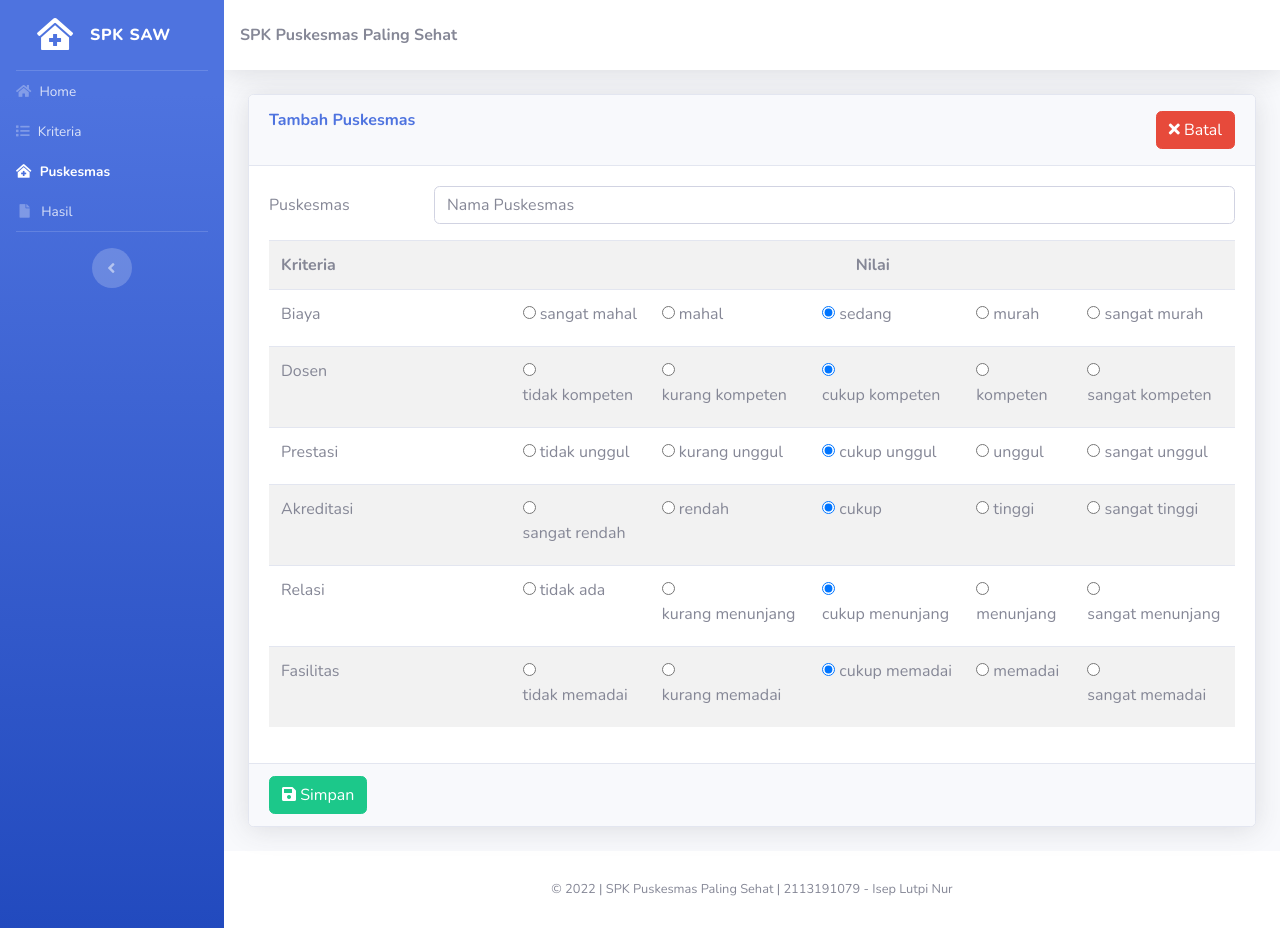
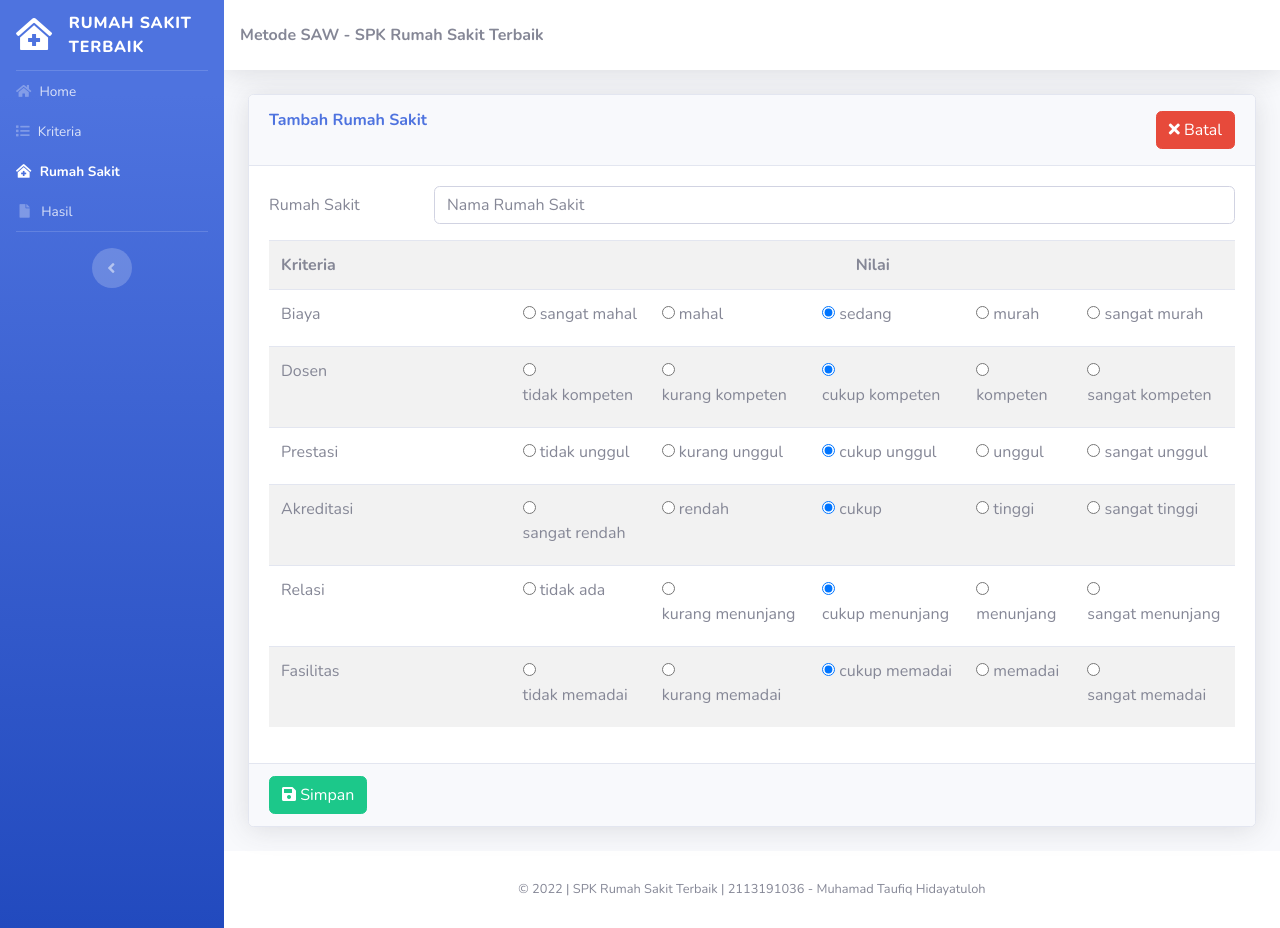
Before and after one commit to upi20/puskesmas-terbaik, a CodeIgniter app: page /puskesmas/tambah in a window 1280 px wide. Run offline with CodeIgniter, Linux system fonts and the light colour scheme; data comes from the database, SQL or seed files in the repository.

Commit message:
ganti puskesmas jadi rumah sakit

```diff
--- a/application/views/layouts/index.php
+++ b/application/views/layouts/index.php
@@ -1,11 +1,11 @@
 <div class="card shadow mb-4">
 	<div class="card-header py-3">
-		<h6 class="m-0 font-weight-bold text-primary">SPK Puskesmas Paling Sehat</h6>
+		<h6 class="m-0 font-weight-bold text-primary">Aplikasi Rumah Sakit Terbaik</h6>
 	</div>
 	<div class="card-body">
 		<h5 class="font-weight-bold h5">Deskripsi Aplikasi:</h5>
-		<p>Aplikasi ini dibuat oleh Isep Lutpi Nur (2113191079) untuk memenuhi tugas mata kuliah Sistem Pendukung Keputusan.</p>
-		<p>Aplikasi ini digunakan sebagai pendukung keputusan untuk saran puskesmas terbaik dengan metode SAW.</p>
+		<p>Aplikasi ini dibuat oleh Muhamad Taufiq Hidayatuloh (2113191036) untuk memenuhi tugas mata kuliah Sistem Pendukung Keputusan.</p>
+		<p>Aplikasi ini digunakan sebagai pendukung keputusan untuk saran rumah sakit terbaik dengan Metode Simple Additive Weighting (SAW).</p>
 		<br>
 		<h5 class="font-weight-bold">Cara Penggunaan:</h5>
 		<ol>
--- a/application/views/layouts/layout.php
+++ b/application/views/layouts/layout.php
@@ -28,7 +28,8 @@
 				<div class="sidebar-brand-icon">
 					<i class="fas fa-clinic-medical"></i>
 				</div>
-				<div class="sidebar-brand-text mx-3">SPK SAW</div>
+				<div class="sidebar-brand-text mx-3 text-left">Rumah Sakit Terbaik</div>
+
 			</a>
 
 			<!-- Divider -->
@@ -53,7 +54,7 @@
 			<li class="nav-item <?= $active ?>">
 				<a class="nav-link py-2" href="<?= site_url('puskesmas') ?>">
 					<i class="fas fa-clinic-medical"></i>
-					<span>Puskesmas</span></a>
+					<span>Rumah Sakit</span></a>
 			</li>
 
 			<?php $active = $this->uri->segment(1) == 'rangking' ? 'active' : ''; ?>
@@ -88,7 +89,7 @@
 						<i class="fa fa-bars"></i>
 					</button>
 
-					<span class="fw-bold font-weight-bold my-0 mr-0 ">SPK Puskesmas Paling Sehat</span>
+					<span class="fw-bold font-weight-bold my-0 mr-0 ">Metode SAW - SPK Rumah Sakit Terbaik</span>
 				</nav>
 				<!-- End of Topbar -->
 
@@ -107,7 +108,7 @@
 			<footer class="sticky-footer bg-white">
 				<div class="container my-auto">
 					<div class="copyright text-center my-auto">
-						<span>&copy; <?= date('Y') ?> | SPK Puskesmas Paling Sehat | 2113191079 - Isep Lutpi Nur</span>
+						<span>&copy; <?= date('Y') ?> | SPK Rumah Sakit Terbaik | 2113191036 - Muhamad Taufiq Hidayatuloh</span>
 					</div>
 				</div>
 			</footer>
--- a/application/views/puskesmas/index.php
+++ b/application/views/puskesmas/index.php
@@ -14,7 +14,7 @@ if (isset($msg)) {
 	<div class="col-lg-6">
 		<div class="card shadow mb-4">
 			<div class="card-header py-3 d-flex flex-md-row  justify-content-between">
-				<h6 class="m-0 font-weight-bold text-primary">List Puskesmas</h6>
+				<h6 class="m-0 font-weight-bold text-primary">List Rumah Sakit</h6>
 				<div>
 					<a href="<?= site_url('puskesmas/tambah') ?>" class="btn btn-primary btn-sm"><i class="fas fa-plus"></i> Tambah</a>
 				</div>
@@ -25,7 +25,7 @@ if (isset($msg)) {
 						<thead>
 							<tr>
 								<th class="col-md-1">No</th>
-								<th class="col-md-6">Puskesmas</th>
+								<th class="col-md-6">Rumah Sakit</th>
 								<th class="col-md-5 ">Action</th>
 							</tr>
 						</thead>
--- a/application/views/puskesmas/tambah.php
+++ b/application/views/puskesmas/tambah.php
@@ -12,7 +12,7 @@ if (isset($msg)) {
 <div class="card shadow mb-4">
 	<div class="card-header py-3 d-flex flex-md-row  justify-content-between">
 		<div>
-			<h6 class="m-0 font-weight-bold text-primary">Tambah Puskesmas</h6>
+			<h6 class="m-0 font-weight-bold text-primary">Tambah Rumah Sakit</h6>
 		</div>
 		<div>
 			<a class="btn btn-danger" href="<?= site_url('puskesmas') ?>" role="button"><i class="fas fa-times"></i> Batal</a>
@@ -37,9 +37,9 @@ if (isset($msg)) {
 			</div>
 
 			<div class="form-group row">
-				<label for="puskesmas" class="col-sm-2 col-form-label">Puskesmas</label>
+				<label for="puskesmas" class="col-sm-2 col-form-label">Rumah Sakit</label>
 				<div class="col-sm-10">
-					<input type="text" class="form-control" id="puskesmas" name="puskesmas" placeholder="Nama Puskesmas" value="<?= isset($nilaiPuskesmas[0]->puskesmas) ? $nilaiPuskesmas[0]->puskesmas : '' ?>">
+					<input type="text" class="form-control" id="puskesmas" name="puskesmas" placeholder="Nama Rumah Sakit" value="<?= isset($nilaiPuskesmas[0]->puskesmas) ? $nilaiPuskesmas[0]->puskesmas : '' ?>">
 					<input name="puskesmas_asal" type="text" id="puskesmas_asal" value="<?= isset($nilaiPuskesmas[0]->puskesmas) ? $nilaiPuskesmas[0]->puskesmas : '' ?>" hidden>
 				</div>
 			</div>
--- a/application/views/saw/index.php
+++ b/application/views/saw/index.php
@@ -201,7 +201,7 @@
 		<div class="card ">
 			<div class="card-header py-3 d-flex flex-md-row  justify-content-between">
 				<div>
-					<h6 class="m-0 font-weight-bold text-primary">Table 4 - Dijumlah sesuai dengan puskesmas dan di dapat hasil rangking</h6>
+					<h6 class="m-0 font-weight-bold text-primary">Table 4 - Dijumlah sesuai dengan rumah sakit dan di dapat hasil rangking</h6>
 				</div>
 			</div>
 			<div class="card-body">
@@ -239,8 +239,8 @@
 				foreach ($table as $item => $value) :
 					if ($value->Rangking == 1) : ?>
 						<div class="alert alert-success" role="alert">
-							<h4><b>Kesimpulan : </b> Dari hasil perhitungan yang dilakukan menggunakan metode SAW
-								puskesmas terbaik untuk di pilih adalah
+							<h4><b>Kesimpulan : </b> Dari hasil perhitungan yang dilakukan menggunakan metode Simple Additive Weighting (SAW),
+								rumah sakit terbaik untuk di pilih adalah
 								<?php echo $value->Puskesmas ?> dengan nilai <?php echo $value->Total ?>
 							</h4>
 						</div>
```
